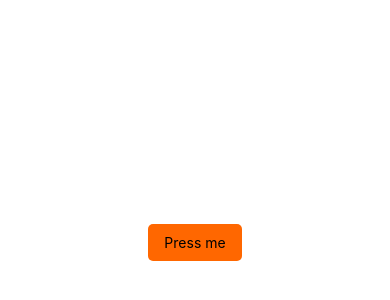
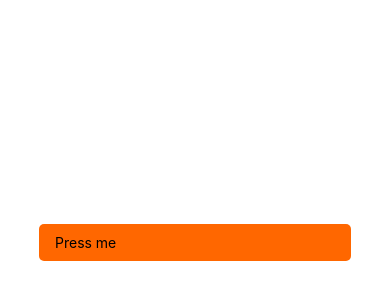
Before and after one commit to onurvarsak/rn-button-with-ripple-effect, a React Native app: screen / in a window 390 px wide. Shown: the part 180-480 px from the top of the page. Built offline with nearby package versions, Linux system fonts and the light colour scheme.

Commit message:
add buttons wrap for alignItems: center problem

```diff
--- a/App.js
+++ b/App.js
@@ -9,7 +9,9 @@ export default function App() {
 
   return (
     <View style={styles.container}>
-      <FlatButton onPress={handlePress}>Press me</FlatButton>
+      <View style={styles.buttons}>
+        <FlatButton onPress={handlePress}>Press me</FlatButton>
+      </View>
       <StatusBar style='auto' />
     </View>
   )
@@ -19,7 +21,10 @@ const styles = StyleSheet.create({
   container: {
     flex: 1,
     backgroundColor: "#fff",
-    alignItems: "center",
+    alignItems: "center", // ios'ta içindeki element'lerin width değeri 100% ise yatayda merkezler ve element'lerin içeriği kadar değer yapar bu 100% değerini
     justifyContent: "center"
+  },
+  buttons: {
+    width: "80%"
   }
 })
--- a/components/FlatButton.js
+++ b/components/FlatButton.js
@@ -18,7 +18,8 @@ const styles = StyleSheet.create({
     paddingVertical: 10, // container'ın üst ve alt kenarlarından 10 birim içeriye boşluk ekler
     backgroundColor: "#FF6700",
     borderRadius: 5,
-    elevation: 3 // android'de gölgelendirme efekti ekler
+    elevation: 3, // android'de gölgelendirme efekti ekler,
+    width: "100%"
   }
 })
 
```
